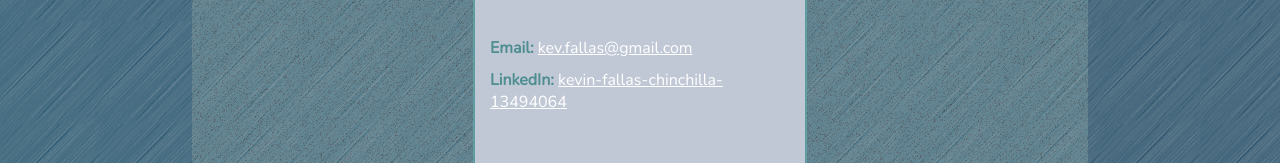
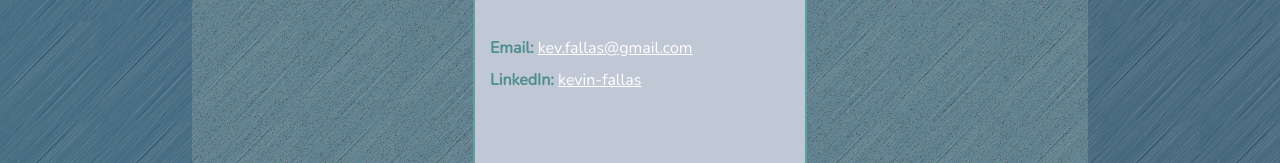
Before and after one commit to keff6/node-sockets-chat-app, a website: page client/index.html in a window 1280 px wide. Both pictures are taken after a click on the button 1020 px from the left and 18 px from the top of the page. Shown: the part 179-342 px from the top of the page. Drawn offline with nearby package versions, Linux system fonts and the light colour scheme; no server answers.

Commit message:
Clean code and Readme update

```diff
--- a/client/index.html
+++ b/client/index.html
@@ -41,7 +41,7 @@
       <h2>About Me</h2>
       <p class="author-name">Kevin Fallas Chinchilla</p>
       <p><strong>Email: </strong><a href="mailto:kev.fallas@gmail.com">kev.fallas@gmail.com</a></p>
-      <p><strong>LinkedIn: </strong><a href="https://cr.linkedin.com/in/kevin-fallas-chinchilla-13494064">kevin-fallas-chinchilla-13494064</a> </p>
+      <p><strong>LinkedIn: </strong><a href="https://www.linkedin.com/in/kevin-fallas">kevin-fallas</a> </p>
 
       <button id="btn-close-modal">
         <img src="img/close-icon.png" alt="Close">
```
Also changed, not shown: package.json (+4 -4 lines), README.md.
